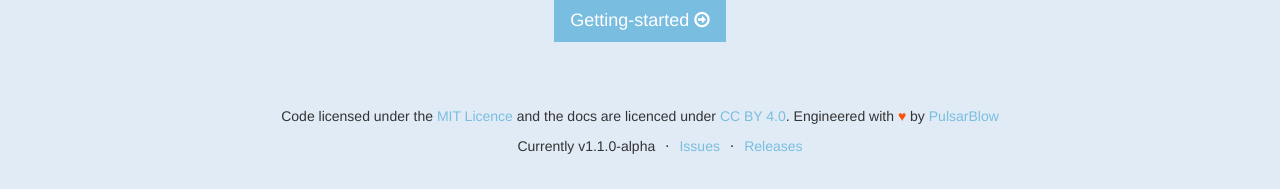
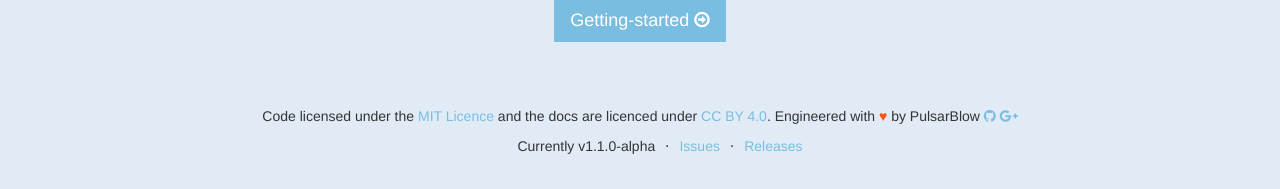
Before and after one commit to PulsarBlow/everest, a Jekyll site: the page built from index.html, in a window 1280 px wide. Shown: the part 1024-1213 px from the top of the page. Built offline with Jekyll 4.4.1, drawn with Linux system fonts in a browser that asks for light colours; nearby versions of some CDN libraries.

Commit message:
Signed-off-by: PulsarBlow <pulsarblow@gmail.com>

```diff
--- a/_includes/footer.html
+++ b/_includes/footer.html
@@ -1,6 +1,6 @@
 <footer>
     <div class="container">
-        <p class="footer-text">Code licensed under the <a href="https://github.com/PulsarBlow/everest.js/blob/master/LICENCE.txt">MIT Licence</a> and the docs are licenced under <a href="https://github.com/PulsarBlow/everest.js/blob/gh-pages/LICENCE.txt">CC BY 4.0</a>. Engineered with <span class="heart">&hearts;</span> by <a href="https://github.com/PulsarBlow">PulsarBlow</a></p>
+        <p class="footer-text">Code licensed under the <a href="https://github.com/PulsarBlow/everest.js/blob/master/LICENCE.txt">MIT Licence</a> and the docs are licenced under <a href="https://github.com/PulsarBlow/everest.js/blob/gh-pages/LICENCE.txt">CC BY 4.0</a>. Engineered with <span class="heart">&hearts;</span> by PulsarBlow <a href="https://github.om/PulsarBlow"><i class="fa fa-github"></i></a> <a href="https://plus.google.com/+AlainM%C3%A9reaux"><i class="fa fa-google-plus"></i></a></p>
         <ul>
             <li>Currently v<span>{{site.data.github.version}}</span></li>
             <li>&sdot;</li>
--- a/css/base.less
+++ b/css/base.less
@@ -145,5 +145,5 @@ footer {
 }
 
 .heart {
-  color: @color-theme-3;
+  // Override this in theme
 }
```
Also changed, not shown: css/themes/hiire-orange.less (+7 -0 lines), css/main.min.css.
